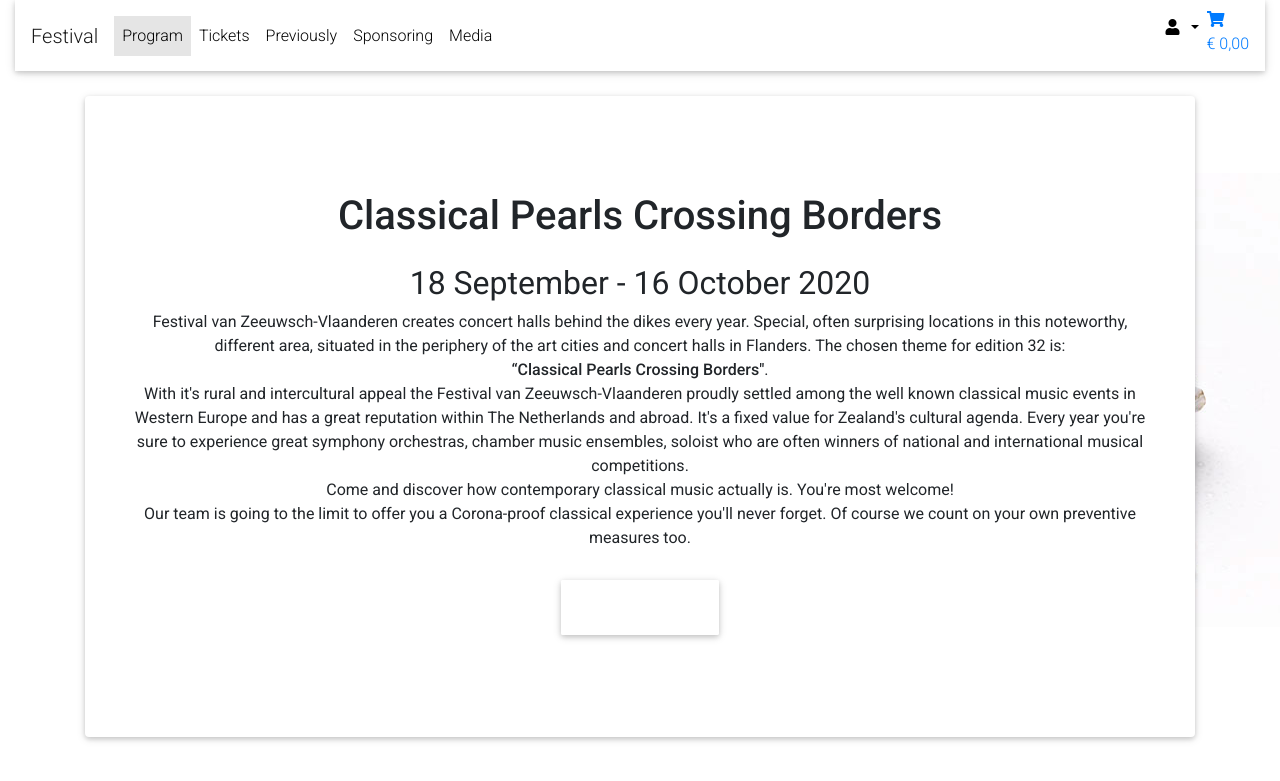
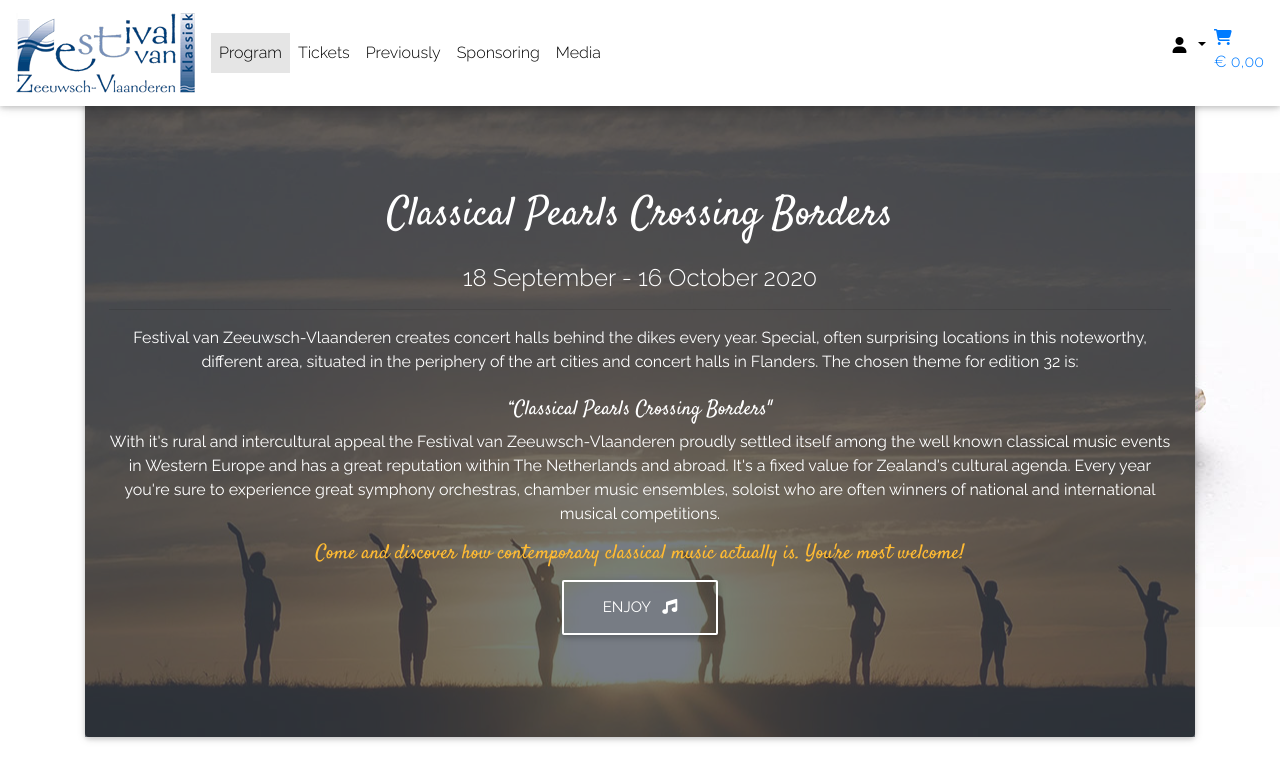
Before and after one commit to Andeweg01/Festival-zvl, a Django app: page / in a window 1280 px wide. Shown: the top 781 px of the page. Run offline with Django 3.2, Linux system fonts and the light colour scheme; some libraries are stand-ins or nearby versions.

Commit message:
more styling in css and images added to base and home

```diff
--- a/festival_zvl/settings.py
+++ b/festival_zvl/settings.py
@@ -149,3 +149,7 @@ USE_TZ = True
 # https://docs.djangoproject.com/en/3.1/howto/static-files/
 
 STATIC_URL = '/static/'
+STATICFILES_DIRS = (os.path.join(BASE_DIR, 'static'),)
+
+MEDIA_URL = '/media/'
+MEDIA_ROOT = os.path.join(BASE_DIR, 'media')
--- a/festival_zvl/urls.py
+++ b/festival_zvl/urls.py
@@ -15,9 +15,11 @@ Including another URLconf
 """
 from django.contrib import admin
 from django.urls import path, include
+from django.conf import settings
+from django.conf.urls.static import static
 
 urlpatterns = [
     path('admin/', admin.site.urls),
     path('accounts/', include('allauth.urls')),
     path('', include('home.urls')),
-]
+] + static(settings.MEDIA_URL, document_root=settings.MEDIA_ROOT)
--- a/home/templates/home/index.html
+++ b/home/templates/home/index.html
@@ -14,32 +14,27 @@
     <div class="container">
 
       <!--Section: Jumbotron-->
-      <section class="card transparant wow" id="intro">
-
-        <!-- Content -->
-        <div class="card-body text-black text-center py-5 px-5 my-5">
-
-          <h1 class="mb-4">
+      <div class="card card-image text=center" style="background-image: url('/media/deze1.jpg');">
+        <div class="text-white text-center rgba-stylish-strong py-5 px-4">
+            <div class="py-5">
+                <h1 class="pearl-text mb-4">
                     <strong>Classical Pearls Crossing Borders</strong>
                 </h1>
-          <h2>
-            18 September - 16 October 2020
-          </h2>
+                <h4>18 September - 16 October 2020</h4>
+                <hr>
                 <p class="mb-4">Festival van Zeeuwsch-Vlaanderen creates concert halls behind the dikes every year. Special, often surprising locations in this noteworthy, different area,
-          situated in the periphery of the art cities and concert halls in Flanders. The chosen theme for edition 32 is:<br>
-          <strong>“Classical Pearls Crossing Borders"</strong>.<br>
-          With it's rural and intercultural appeal the Festival van Zeeuwsch-Vlaanderen proudly settled among the well known classical music events in Western Europe and has a
+                    situated in the periphery of the art cities and concert halls in Flanders. The chosen theme for edition 32 is:</p>
+                <h5 class="pearl-text">“Classical Pearls Crossing Borders"</h5>
+                <p>With it's rural and intercultural appeal the Festival van Zeeuwsch-Vlaanderen proudly settled itself among the well known classical music events in Western Europe and has a
                     great reputation within The Netherlands and abroad. It's a fixed value for Zealand's cultural agenda.
-          Every year you're sure to experience great symphony orchestras, chamber music ensembles, soloist who are often winners of national and international musical competitions.<br>
-          Come and discover how contemporary classical music actually is. You're most welcome!<br>
-          Our team is going to the limit to offer you a Corona-proof classical experience you'll never forget. Of course we count on your own preventive measures too.</p>
+                    Every year you're sure to experience great symphony orchestras, chamber music ensembles, soloist who are often winners of national and international musical competitions.</p>
+                <h5 class="pearl-text text-warning">Come and discover how contemporary classical music actually is. You're most welcome!</h5>
                 <a target="_blank" href="" class="btn btn-outline-white btn-lg">Enjoy
-            <i class="fas fa-graduation-cap ml-2"></i>
+                    <i class="fas fa-music ml-2"></i>
                 </a>
-
         </div>
-        <!-- Content -->
-      </section>
+    </div>
+</div>
       <!--Section: Jumbotron-->
     </div>
 </div>
--- a/static/css/base.css
+++ b/static/css/base.css
@@ -3,11 +3,10 @@ html {
 }
 
 body {
+    margin: 0;
     background: url('/media/Oester_2013.jpg') no-repeat right center fixed;
     color: #00396D;
     font-family: 'Raleway', sans-serif;
-    font-family: 'Roboto', sans-serif;
-    font-family: 'Satisfy', cursive;
 }
 
 /* from Bulma as suggested by CI */
@@ -30,3 +29,14 @@ body {
 .fzv-logo {
     width: fit-content;
 }
+
+/* tweaks in bootstrap styles */
+.container-fluid {
+    padding: 0 !important;
+    margin-left: auto !important;
+    margin-right: auto !important;
+}
+.row, .col {
+    margin-left: 0 !important;
+    margin-right: 0 !important;
+}
--- a/templates/base.html
+++ b/templates/base.html
@@ -14,28 +14,23 @@
     {% endblock %}
 
     {% block corecss %}
+        <!-- Fonts -->
+        <link rel="stylesheet" href="https://use.fontawesome.com/releases/v5.8.2/css/all.css">
+        <link rel="stylesheet" href="https://fonts.googleapis.com/css2?family=Raleway:ital,wght@0,100;0,200;0,300;0,400;0,500;0,600;0,700;0,800;0,900;1,100;1,200;1,300;1,400;1,500;1,600;1,700;1,800;1,900&family=Roboto:wght@300;400;500;700&family=Satisfy&display=swap">
+        <!-- Bootstrap core and Material Design CSS -->
+        <link rel="stylesheet" href="https://cdnjs.cloudflare.com/ajax/libs/twitter-bootstrap/4.5.0/css/bootstrap.min.css">
+        <link rel="stylesheet" href="https://cdnjs.cloudflare.com/ajax/libs/mdbootstrap/4.19.1/css/mdb.min.css">
         <link rel="stylesheet" href="{% static 'css/base.css' %}">
-        <!-- Font Awesome -->
-        <link rel="stylesheet" href="https://use.fontawesome.com/releases/v5.8.2/css/all.css">
-        <!-- Google Fonts -->
-        <link href="https://fonts.googleapis.com/css2?family=Raleway:ital,wght@0,100;0,200;0,300;0,400;0,500;0,600;0,700;0,800;0,900;1,100;1,200;1,300;1,400;1,500;1,600;1,700;1,800;1,900&family=Roboto:wght@300;400;500;700&family=Satisfy&display=swap" rel="stylesheet">
-        <!-- Bootstrap core CSS -->
-        <link href="https://cdnjs.cloudflare.com/ajax/libs/twitter-bootstrap/4.5.0/css/bootstrap.min.css" rel="stylesheet">
-        <!-- Material Design Bootstrap -->
-        <link href="https://cdnjs.cloudflare.com/ajax/libs/mdbootstrap/4.19.1/css/mdb.min.css" rel="stylesheet">
     {% endblock %}
 
     {% block extra_css %}
     {% endblock %}
 
     {% block corejs %}
-        <!-- JQuery -->
+        <script src="https://kit.fontawesome.com/8ccbaa0e54.js" crossorigin="anonymous"></script>
         <script type="text/javascript" src="https://cdnjs.cloudflare.com/ajax/libs/jquery/3.5.1/jquery.min.js"></script>
-        <!-- Bootstrap tooltips -->
         <script type="text/javascript" src="https://cdnjs.cloudflare.com/ajax/libs/popper.js/1.14.4/umd/popper.min.js"></script>
-        <!-- Bootstrap core JavaScript -->
         <script type="text/javascript" src="https://cdnjs.cloudflare.com/ajax/libs/twitter-bootstrap/4.5.0/js/bootstrap.min.js"></script>
-        <!-- MDB core JavaScript -->
         <script type="text/javascript" src="https://cdnjs.cloudflare.com/ajax/libs/mdbootstrap/4.19.1/js/mdb.min.js"></script>
     {% endblock %}
 
@@ -48,7 +43,7 @@
     <header class="container-fluid fixed-top">
         <!--Navbar -->
     <nav class="mb-1 navbar sticky-top navbar-expand-lg navbar-light white">
-    <a class="navbar-brand" href="{% url 'home' %}">Festival</a>
+    <a class="navbar-brand fzv-logo" href="{% url 'home' %}"><img class="fzv-logo" src="/media/FestivalZVL_logo.png"></a>
     <button class="navbar-toggler" type="button" data-toggle="collapse" data-target="#navbarSupportedContent-333"
         aria-controls="navbarSupportedContent-333" aria-expanded="false" aria-label="Toggle navigation">
         <span class="navbar-toggler-icon"></span>
```
Also changed, not shown: media/00_fzv2020.jpg (added), media/11_fzv2020.jpg (added), media/FestivalZVL_logo.png (added), media/deze1.jpg (added). Lines whose indentation alone changed are shown as unchanged.
